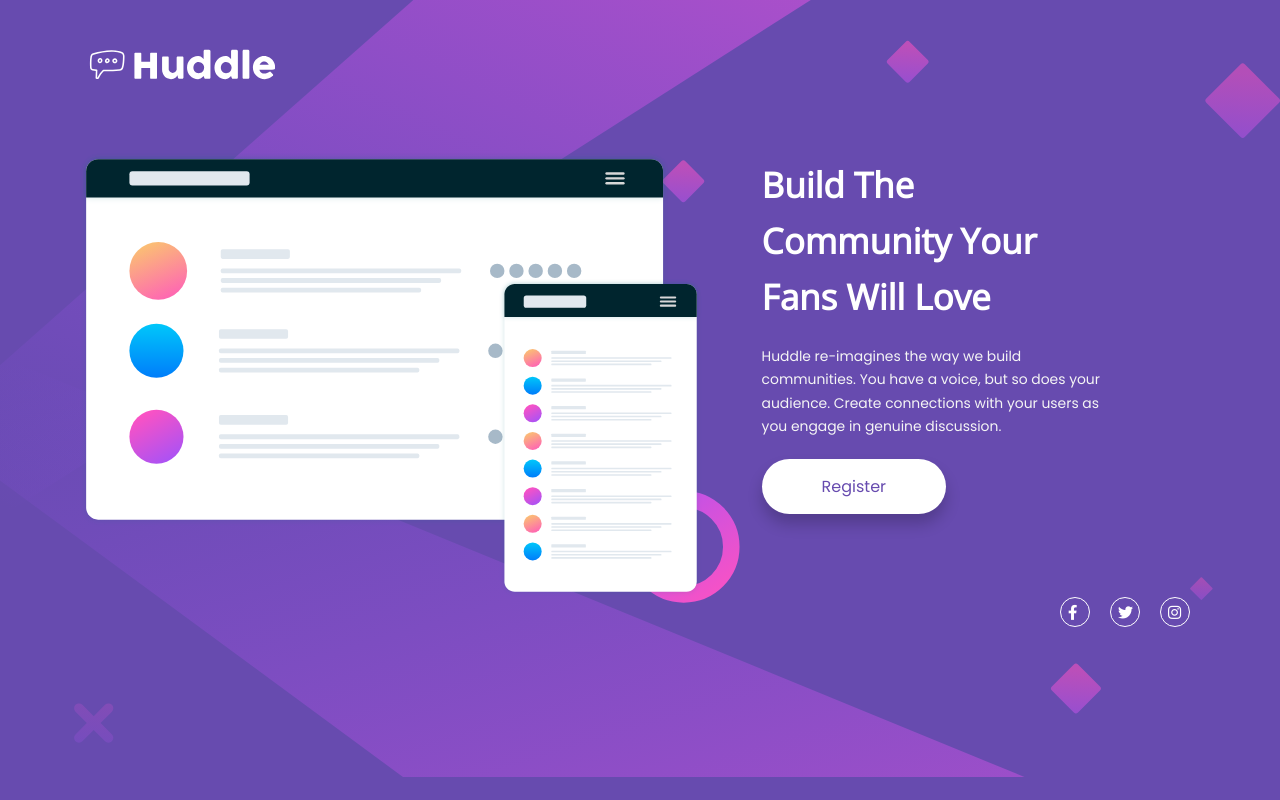
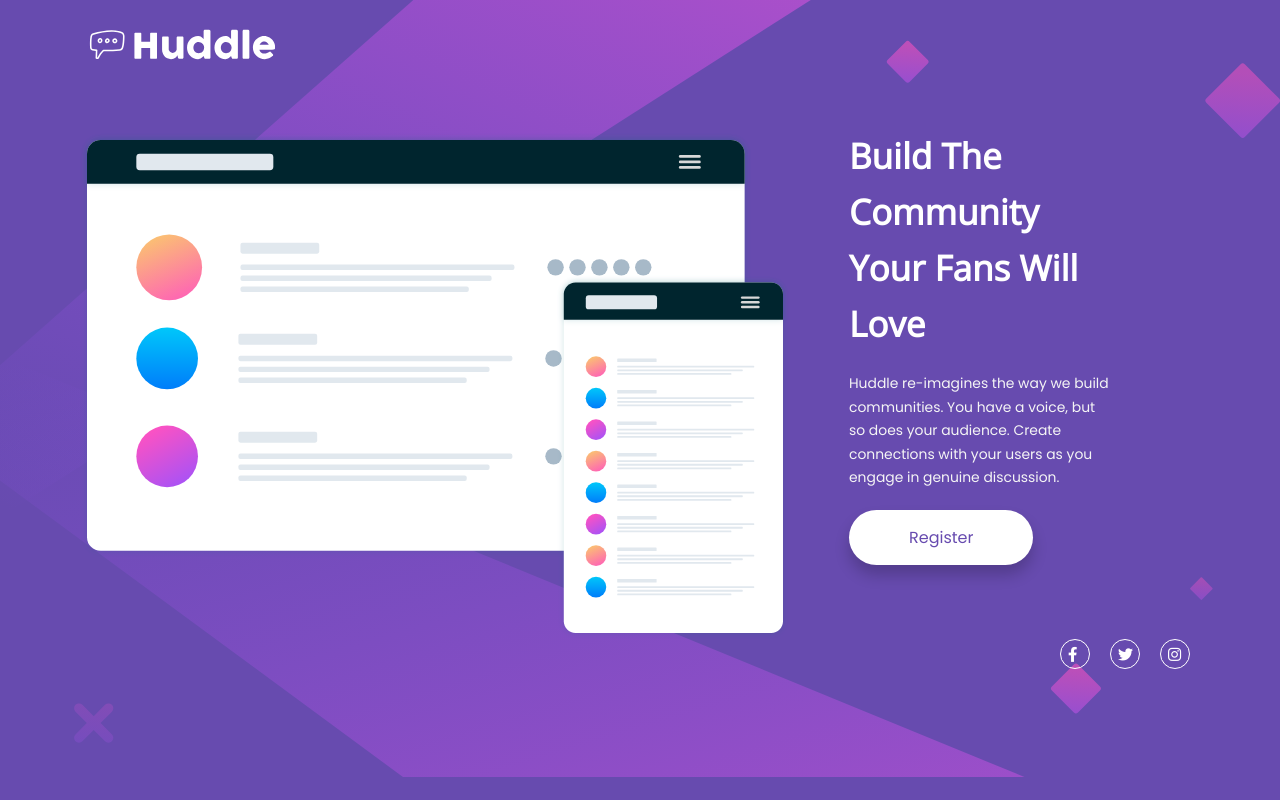
Before and after one commit to jose-jimmy/Huddle-landing-page-with-single-introductory-section, a plain HTML site: page index.html in a window 1280 px wide. Drawn offline with nearby package versions, Linux system fonts and the light colour scheme.

Commit message:
image size updated

```diff
--- a/style.css
+++ b/style.css
@@ -110,7 +110,7 @@ section img{
     main{
         max-height: 100vh;
         background: url(./images/bg-desktop.svg) no-repeat;
-        padding: 40px 80px 40px 80px;
+        padding: 20px 80px 40px 80px;
         background-size: contain;
     }
     nav img{
@@ -123,7 +123,6 @@ section img{
     }
     section img {
         padding-top: 60px;
-        max-width: 55.5%;
         flex: 50%;
         align-self: flex-start;
     }
```
